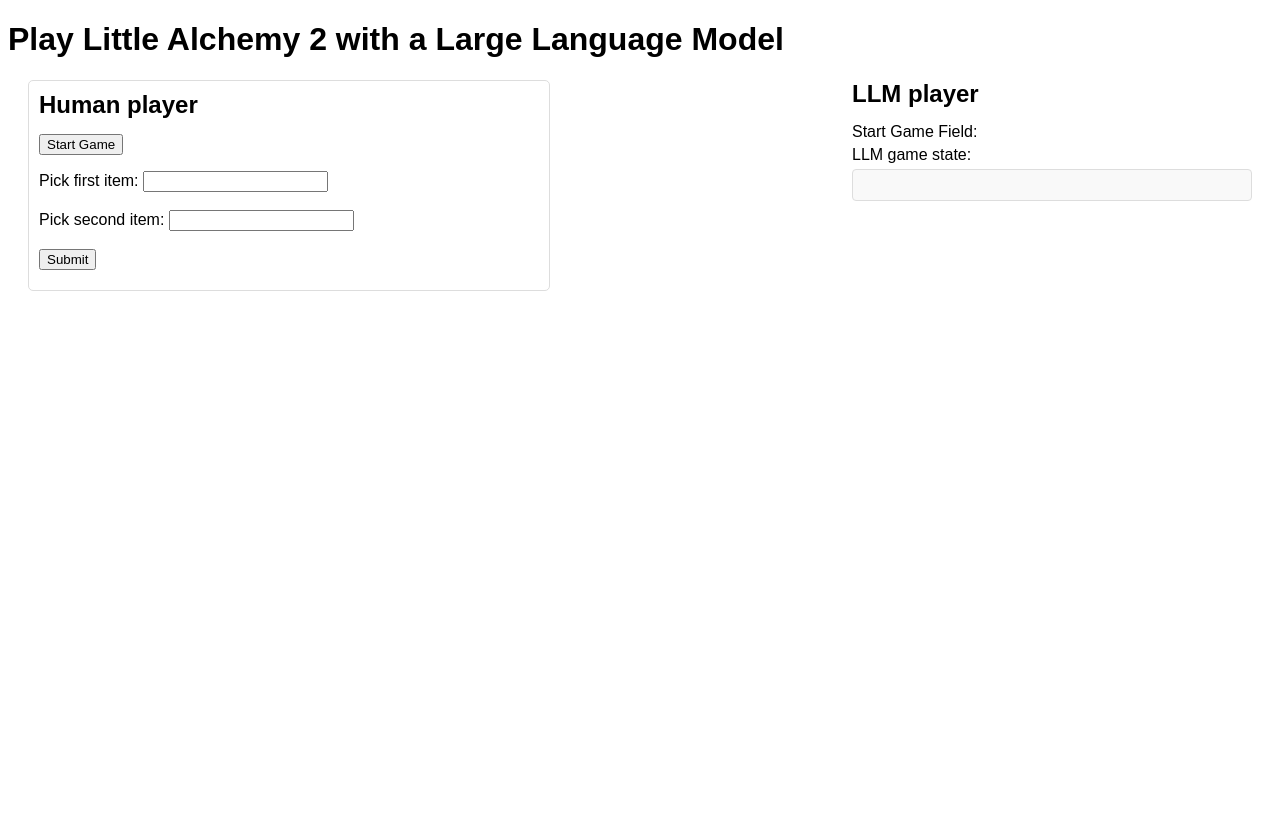
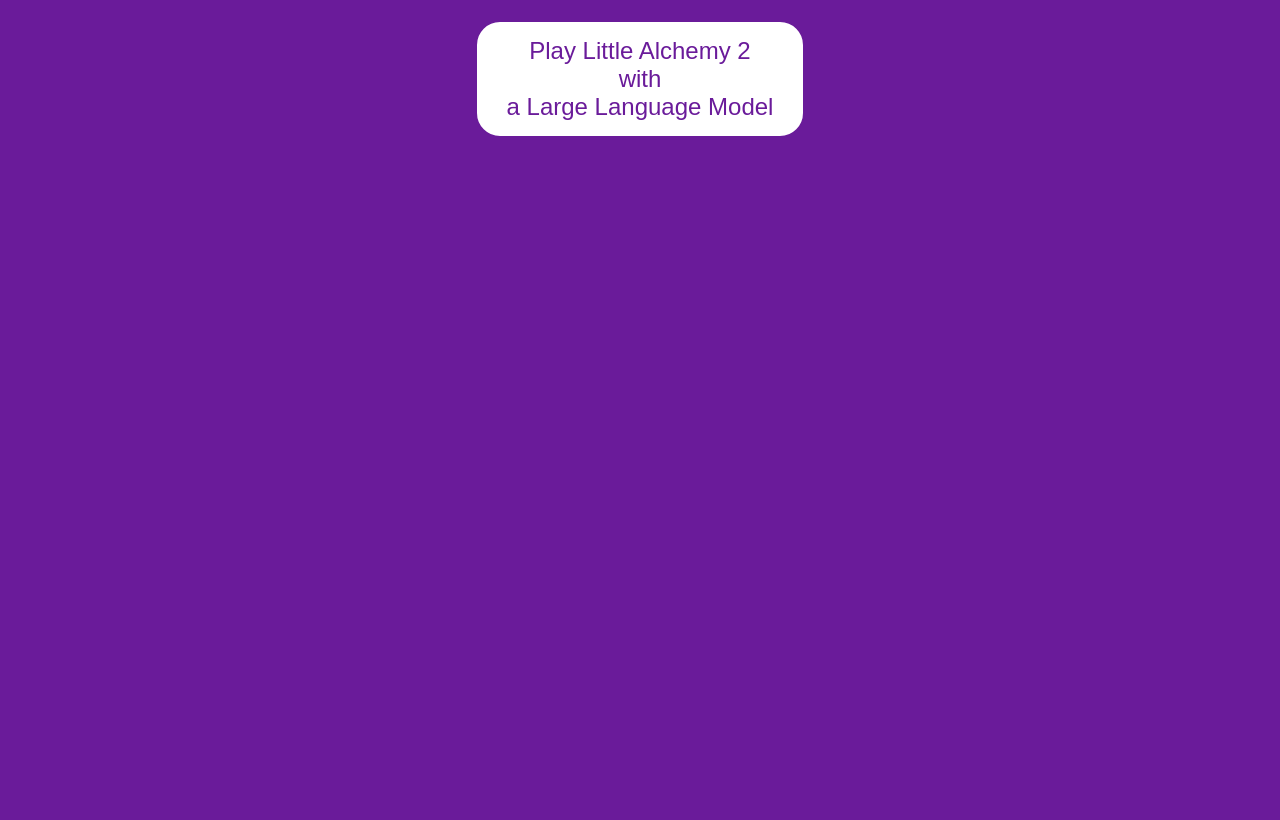
Before and after one commit to eleninisioti/LittleAlchemy2Text, a Flask app: page / in a window 1280 px wide. Before the commit the page ends 291 px from the top, so only its background shows below. Run offline with Flask 3, Linux system fonts and the light colour scheme.

Commit message:
updated website

```diff
--- a/app.py
+++ b/app.py
@@ -1,30 +1,41 @@
 import sys
 import os
 import gym
-from flask import Flask, request, jsonify, render_template
-
+from flask import Flask, request, jsonify, render_template, make_response
+from flask_cors import CORS
 sys.path.append(os.getcwd())
 sys.path.append("env/wordcraft")
-
+import time
 from players.LLM import LLM
 
 import env.little_alchemy_2_text.openended.env
 import env.little_alchemy_2_text.targeted.env
 from box import Box
+import numpy
+app = Flask(__name__)
+CORS(app)  # Allow CORS
+import pickle
+# Global variable to hold the environment
+game_states = {}
 
-app = Flask(__name__)
-
-# Global variable to hold the environment
-game_state = {}
-
-@app.route('/')
+@app.route('/', methods=['GET'])
 def index():
-    return render_template('index.html')
+    response = make_response(render_template('index.html'))
+    response.headers['Cache-Control'] = 'no-store, no-cache, post-check=0, pre-check=0, max-age=0'
+    response.headers['Pragma'] = 'no-cache'
+    return response
 
 @app.route('/start', methods=['POST'])
 def start():
-    global game_state
+    global game_states
 
+    current_time_seconds = time.time()
+    random_number = numpy.random.randint(1000, 10000)
+    ID = str(random_number) + str(current_time_seconds)
+    game_state = {}
+
+
+    seed = 0
     args = {
         'targeted': False,
         'distractors': 3,
@@ -33,68 +44,69 @@ def start():
         'seed': 5,
         'encoded': False
     }
-
     args = Box(args)
 
     env = gym.make("LittleAlchemy2TextOpen",
-                   seed=args.seed,
                    max_mix_steps=args.rounds,
                    encoded=args.encoded)
 
     env_LLM = gym.make("LittleAlchemy2TextOpen",
-                       seed=args.seed,
                        max_mix_steps=args.rounds,
                        encoded=args.encoded)
 
-    env.reset()
-    env_LLM.reset()
-    state = env.render([env_LLM])
+    env.reset(seed=seed)
+    env_LLM.reset(seed=seed)
+    state = env.render([env_LLM], "human")
 
     # Save the environment for future actions
     game_state['env'] = env
     game_state['state'] = state
     state_LLM = env_LLM.render([env])
-    llm_player = LLM(idx=0, env=env_LLM, targeted=args.targeted, multiagent=0)
+    llm_player = LLM(idx=0, env=env_LLM, targeted=args.targeted, multiagent=0, seed=seed)
 
     game_state['env_LLM'] = env_LLM
     game_state['state_LLM'] = state_LLM
     game_state['player_LLM'] = llm_player
 
     additional_info = state  # This is the initial state for the LLM player
-    start_game_message = "LLM ready to play"
+    start_game_message = ""
 
-    return jsonify(state=state, additionalInfo=additional_info, startGameField=start_game_message)
+    game_states[ID] = game_state
+
+    #with open("temp.pkl", "wb") as f:
+    #pickle.dump()
+    print(game_states)
+
+
+    return jsonify(state=state, ID=ID, startGameField=start_game_message, additionalInfo=additional_info)
 
 @app.route('/update', methods=['POST'])
 def update():
-    global game_state
+    global game_states
+    print(game_states)
+    game_id = request.args.get('gameID')
+    game_state = game_states[game_id]
 
     if 'env' not in game_state:
         return jsonify(error="Game not started"), 400
 
-    # Get the user input
-    first_item = request.json.get('firstItem')
-    second_item = request.json.get('secondItem')
+    first_word = request.json.get('userInput1')
+    second_word = request.json.get('userInput2')
 
-    # Retrieve the environment from the global state
+    action = "Combination: '" + first_word + "' and '" + second_word + "'"
+
     env = game_state['env']
-
-    # Example action based on user input
-    action = f"Combination: '{first_item}' and '{second_item}'"
 
     obs, reward, done, info = env.step(action)
     env_LLM = game_state['env_LLM']
 
+    if done:
+        human = env.summarise()
+    else:
+        human = env.render([env_LLM], "human")
 
-    if done:
-        updated_state = env.summarise()
-    else:
-        updated_state = env.render([env_LLM])  # Update this with the actual game state change
+    game_state['state'] = human
 
-    # Save the updated state
-    game_state['state'] = updated_state
-
-    # LLM player interaction
     state_LLM = game_state['state_LLM']
     player_LLM = game_state["player_LLM"]
 
@@ -102,14 +114,13 @@ def update():
     obs, reward, done, info = env_LLM.step(action)
 
     if done:
-        additional_message = env_LLM.summarise()
+        llm = env_LLM.summarise()
     else:
-        additional_message = env_LLM.render([env])  # Update this with the actual game state change
+        llm = env_LLM.render([env])
 
-    # Additional messages
-    start_game_message = additional_message
+    llm += "\n" + action
 
-    return jsonify(state=updated_state, additionalMessage=start_game_message, startGameField=action)
+    return jsonify(humanInfo=human, llmInfo=llm)
 
 if __name__ == '__main__':
     app.run(debug=True)
--- /dev/null
+++ b/static/style.css
@@ -0,0 +1,142 @@
+body {
+            font-family: Arial, sans-serif;
+            background-color: #6a1b9a; /* Little Alchemy 2 purple shade */
+            color: #fff; /* White text color */
+            display: flex;
+            justify-content: center;
+            align-items: flex-start; /* Align items at the top */
+            height: 100vh;
+            margin: 0;
+            padding-top: 20px; /* Add some padding at the top */
+        }
+        .container {
+            display: flex;
+            justify-content: space-between;
+            align-items: flex-start;
+            margin: 20px;
+            width: 100%;
+        }
+        .chat-container {
+            flex: 1.5; /* Adjust the size relative to the other section */
+            margin-right: 20px; /* Adjust distance from the right fields */
+            padding: 10px; /* Adjust padding inside the container */
+            border: 1px solid #ddd; /* Border around form container */
+            border-radius: 5px; /* Rounded corners for form container */
+            max-width: 500px; /* Set a maximum width */
+            background-color: #fff; /* White background for form container */
+            color: #000; /* Black text color for form container */
+            display: flex;
+            flex-direction: column;
+        }
+        .chat-box {
+            flex: 1;
+            overflow-y: auto;
+            background-color: #f9f9f9;
+            padding: 10px;
+            border: 1px solid #ddd;
+            border-radius: 5px;
+            margin-bottom: 10px;
+            height: 300px; /* Set a fixed height for the chat box */
+            word-wrap: break-word; /* Ensure long words break and wrap correctly */
+        }
+        .chat-box p {
+            margin: 0;
+            padding: 5px;
+            border-bottom: 1px solid #ddd;
+            white-space: pre-wrap; /* Preserve spaces and line breaks */
+        }
+        .chat-input-container {
+            display: flex;
+            flex-direction: column;
+        }
+        .chat-input {
+            padding: 10px;
+            border: 1px solid #ddd;
+            border-radius: 5px;
+            margin-bottom: 10px; /* Add spacing between the two input fields */
+        }
+        .play-button {
+            background-color: #fff; /* White background for play button */
+            color: #6a1b9a; /* Purple text color for play button */
+            border: 2px solid #6a1b9a; /* Purple border for play button */
+            padding: 10px 20px;
+            font-size: 1em;
+            border-radius: 25px; /* More rounded corners for play button */
+            cursor: pointer;
+            text-decoration: none;
+            display: inline-block;
+        }
+        .play-button:hover {
+            background-color: #f3e5f5; /* Light purple background on hover */
+        }
+        .additional-fields {
+            flex: 1;
+            max-width: 400px; /* Increase the width of the additional fields */
+            margin-left: 20px; /* Distance from the left form */
+            background-color: #fff; /* White background for additional fields */
+            color: #000; /* Black text color for additional fields */
+            border: 1px solid #ddd; /* Border around additional fields */
+            border-radius: 5px; /* Rounded corners for additional fields */
+            padding: 10px; /* Padding inside additional fields */
+        }
+        .additional-fields p,
+        .additional-fields span {
+            margin: 5px 0;
+            padding: 15px; /* Increase padding for better spacing */
+            border: 1px solid #ddd; /* Optional: add border for visual separation */
+            background-color: #f9f9f9; /* Optional: add background color */
+            border-radius: 4px; /* Optional: rounded corners */
+            width: 100%; /* Ensure they take full width of their container */
+            box-sizing: border-box; /* Include padding and border in the element's total width and height */
+        }
+        .additional-fields p {
+            background-color: transparent; /* Remove background for plain text appearance */
+            border: none; /* Remove border for plain text appearance */
+            padding: 0; /* Remove padding for plain text appearance */
+        }
+        .additional-fields span {
+            display: block; /* Ensure span behaves like a block element */
+        }
+        h2 {
+            margin-top: 0; /* Remove top margin for headers */
+            margin-bottom: 15px; /* Add spacing below headers */
+            font-size: 1.5em; /* Adjust font size as needed */
+        }
+        .start-button {
+            background-color: #fff; /* White background for start button */
+            color: #6a1b9a; /* Purple text color for start button */
+            border: 2px solid #6a1b9a; /* Purple border for start button */
+            padding: 15px 30px;
+            font-size: 1.5em;
+            border-radius: 25px; /* More rounded corners for start button */
+            cursor: pointer;
+            text-decoration: none;
+            display: inline-block;
+        }
+        .start-button span {
+            display: block; /* Ensure each line behaves like a block element */
+            text-align: center;
+        }
+        .start-button:hover {
+            background-color: #f3e5f5; /* Light purple background on hover */
+        }
+        .start-container {
+            text-align: center;
+            width: 100%; /* Full width for centering */
+        }
+        .new-game-button {
+            position: absolute;
+            top: 20px;
+            right: 20px;
+            background-color: #fff;
+            color: #6a1b9a;
+            border: 2px solid #6a1b9a;
+            padding: 10px 20px;
+            font-size: 1em;
+            border-radius: 25px;
+            cursor: pointer;
+            text-decoration: none;
+        }
+        .new-game-button:hover {
+            background-color: #f3e5f5;
+        }
--- a/templates/index.html
+++ b/templates/index.html
@@ -3,134 +3,39 @@
 <head>
     <meta charset="UTF-8">
     <meta name="viewport" content="width=device-width, initial-scale=1.0">
+    <link rel="stylesheet" href="{{ url_for('static', filename='style.css') }}"/>
+    <script src="{{ url_for('static', filename='main.js') }}"></script>
     <title>Python Script Interface</title>
-    <style>
-        body {
-            font-family: Arial, sans-serif;
-        }
-        .container {
-            display: flex;
-            justify-content: space-between;
-            align-items: flex-start;
-            margin: 20px;
-        }
-        .form-container {
-            flex: 1.5; /* Adjust the size relative to the other section */
-            margin-right: 20px; /* Adjust distance from the right fields */
-            padding: 10px; /* Adjust padding inside the container */
-            border: 1px solid #ddd; /* Border around form container */
-            border-radius: 5px; /* Rounded corners for form container */
-            max-width: 500px; /* Set a maximum width */
-        }
-        .additional-fields {
-            flex: 1;
-            max-width: 400px; /* Increase the width of the additional fields */
-            margin-left: 20px; /* Distance from the left form */
-        }
-        .form-container form,
-        .additional-fields div {
-            margin-bottom: 10px;
-        }
-        .additional-fields p,
-        .additional-fields span {
-            margin: 5px 0;
-            padding: 15px; /* Increase padding for better spacing */
-            border: 1px solid #ddd; /* Optional: add border for visual separation */
-            background-color: #f9f9f9; /* Optional: add background color */
-            border-radius: 4px; /* Optional: rounded corners */
-            width: 100%; /* Ensure they take full width of their container */
-            box-sizing: border-box; /* Include padding and border in the element's total width and height */
-        }
-        .additional-fields p {
-            background-color: transparent; /* Remove background for plain text appearance */
-            border: none; /* Remove border for plain text appearance */
-            padding: 0; /* Remove padding for plain text appearance */
-        }
-        .additional-fields span {
-            display: block; /* Ensure span behaves like a block element */
-        }
-        h2 {
-            margin-top: 0; /* Remove top margin for headers */
-            margin-bottom: 15px; /* Add spacing below headers */
-            font-size: 1.5em; /* Adjust font size as needed */
-        }
-    </style>
     <script>
-        let gameStarted = false;
 
-        async function startGame() {
-            const response = await fetch('/start', {
-                method: 'POST',
-                headers: {
-                    'Content-Type': 'application/json',
-                },
-            });
-            const data = await response.json();
-            document.getElementById('output').innerText = data.state;
-
-            // Update the additional fields
-            document.getElementById('startGameField').innerText = data.startGameField;
-            document.getElementById('otherField').innerText = ''; // Clear or set as needed
-
-            gameStarted = true;
-        }
-
-        async function updateState() {
-            if (!gameStarted) {
-                document.getElementById('output').innerText = 'Start the game first!';
-                return;
-            }
-
-            const firstItem = document.getElementById('firstItem').value;
-            const secondItem = document.getElementById('secondItem').value;
-
-            const response = await fetch('/update', {
-                method: 'POST',
-                headers: {
-                    'Content-Type': 'application/json',
-                },
-                body: JSON.stringify({ firstItem, secondItem }),
-            });
-
-            const data = await response.json();
-            document.getElementById('output').innerText = data.state;
-
-            // Update the additional fields
-            document.getElementById('startGameField').innerText = data.startGameField;
-            document.getElementById('otherField').innerText = data.additionalMessage;
-        }
-
-        async function submitForm(event) {
-            event.preventDefault();
-            await updateState();
-        }
     </script>
 </head>
 <body>
-    <h1>Play Little Alchemy 2 with a Large Language Model</h1>
+    <div class="start-container">
+        <button class="start-button" onclick="redirectToGame()">
+            <span>Play Little Alchemy 2</span>
+            <span>with </span>
+            <span>a Large Language Model</span>
+        </button>
+    </div>
 
-    <div class="container">
-        <div class="form-container">
-            <h2>Human player</h2>
-            <button onclick="startGame()">Start Game</button>
-                <p id="output"></p>
-
-            <form onsubmit="submitForm(event)">
-                <label for="firstItem">Pick first item:</label>
-                <input type="text" id="firstItem" name="firstItem" required><br><br>
-
-                <label for="secondItem">Pick second item:</label>
-                <input type="text" id="secondItem" name="secondItem" required><br><br>
-
-                <button type="submit">Submit</button>
-            </form>
+    <div class="container" style="display: none;">
+        <div class="chat-container">
+            <div id="humanInfoBox" class="chat-box">
+                <!-- Chat messages will appear here -->
+            </div>
+            <div class="chat-input-container">
+                <input type="text" id="userInput1" class="chat-input" placeholder="Type your first message here..." />
+                <input type="text" id="userInput2" class="chat-input" placeholder="Type your second message here..." />
+                <button class="play-button" onclick="updateState()">Play</button>
+            </div>
         </div>
 
         <div class="additional-fields">
             <h2>LLM player</h2>
             <p id="startGameField">Start Game Field:</p>
             <p>LLM game state:</p>
-            <span id="otherField"></span>
+            <span id="chatBox"></span>
         </div>
     </div>
 </body>
```
Also changed, not shown: play.py (+2 -6 lines), players/LLM.py (+4 -4 lines), static/main.js (added, +70 -0 lines), 2 other files.
